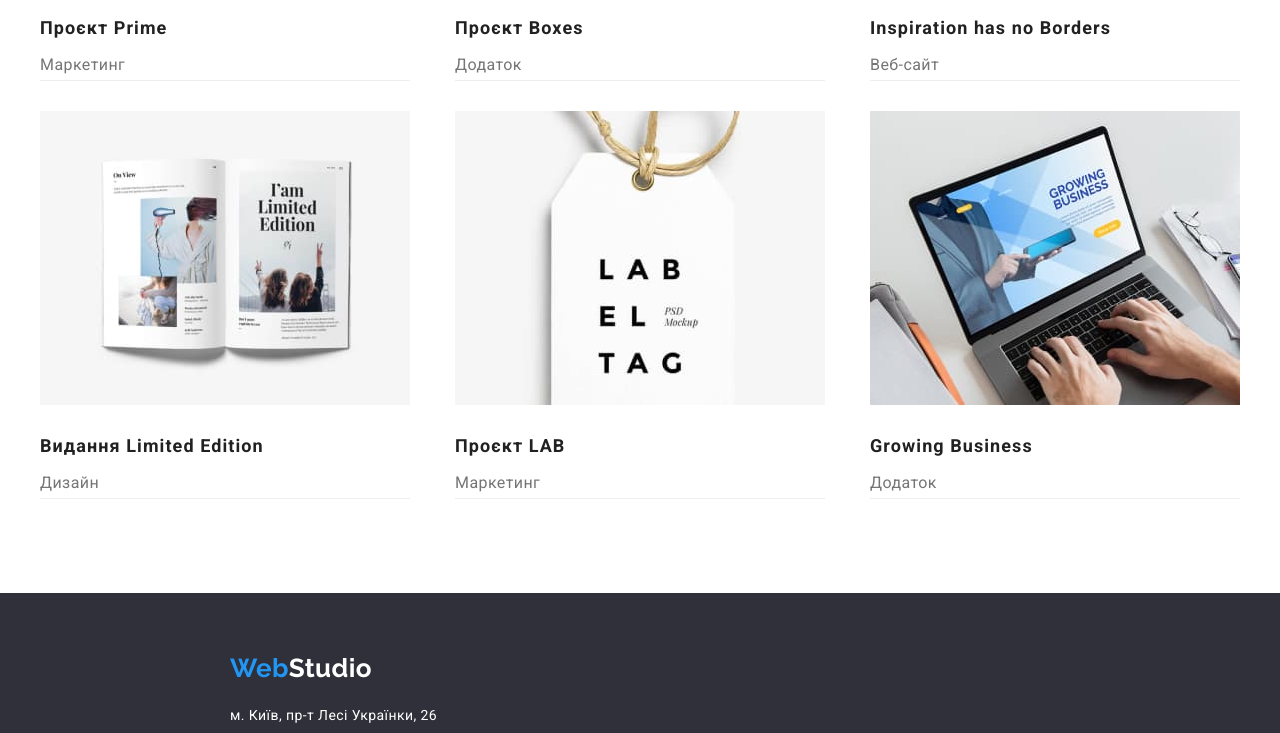
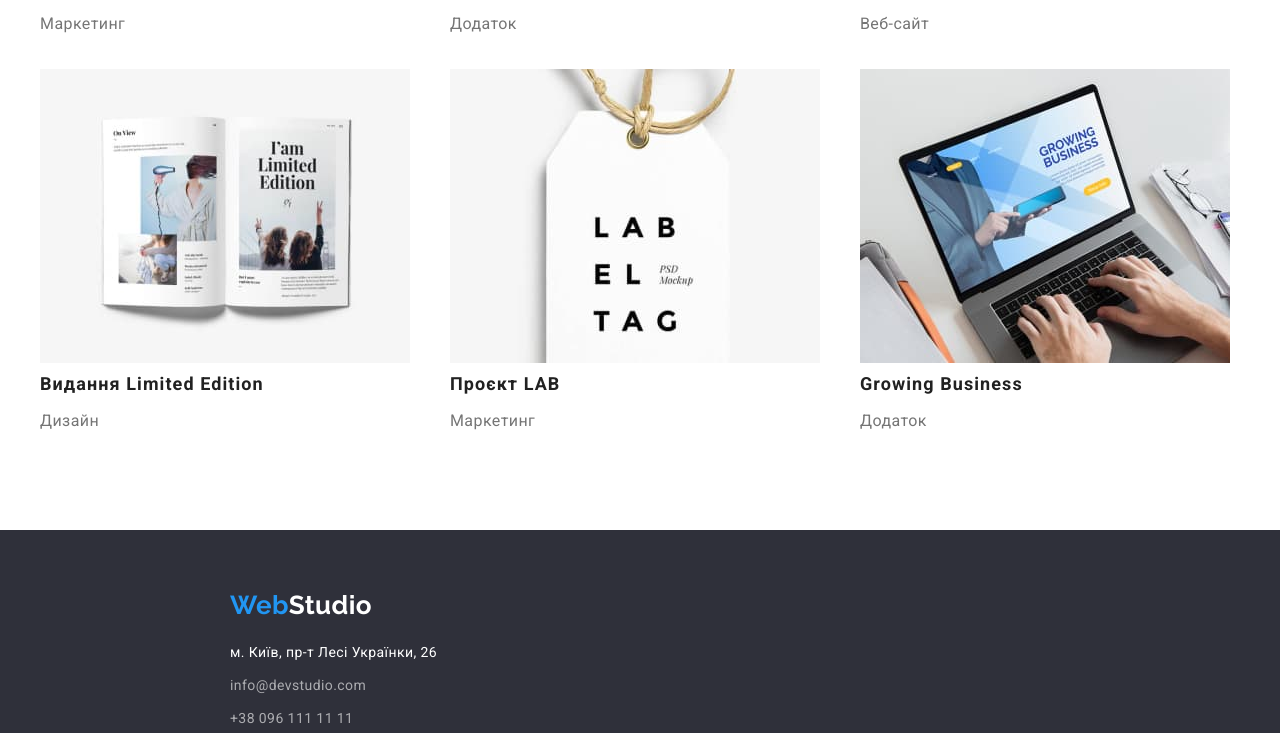
Before and after one commit to AlexFilp/goit-markup-hw-03, a plain HTML site: page portfolio.html in a window 1280 px wide. Shown: the part 988-1721 px from the top of the page. Drawn offline with nearby package versions, Linux system fonts and the light colour scheme.

Commit message:
Update styles.css

```diff
--- a/css/styles.css
+++ b/css/styles.css
@@ -357,10 +357,24 @@ ul {
 .portfolio-list {
   display: flex;
   flex-wrap: wrap;
-  justify-content: space-between;
 }
 
 .portfolio-item {
+  width: calc((100% - 60px) / 3);
+  margin-right: 30px;
+  margin-bottom: 30px;
+}
+
+.portfolio-item:nth-child(3n + 3) {
+  margin-right: 0;
+}
+
+.portfolio-item:nth-last-child(-n + 3) {
+  margin-bottom: 0;
+}
+*/
+
+/* .portfolio-item {
   width: 370px;
   margin-bottom: 30px;
   margin-right: 30px;
@@ -373,7 +387,7 @@ ul {
 
 .portfolio-item:nth-last-child(-n + 3) {
   margin-bottom: 0;
-}
+} */
 
 .portfolio-img {
   margin-bottom: 20px;
```
